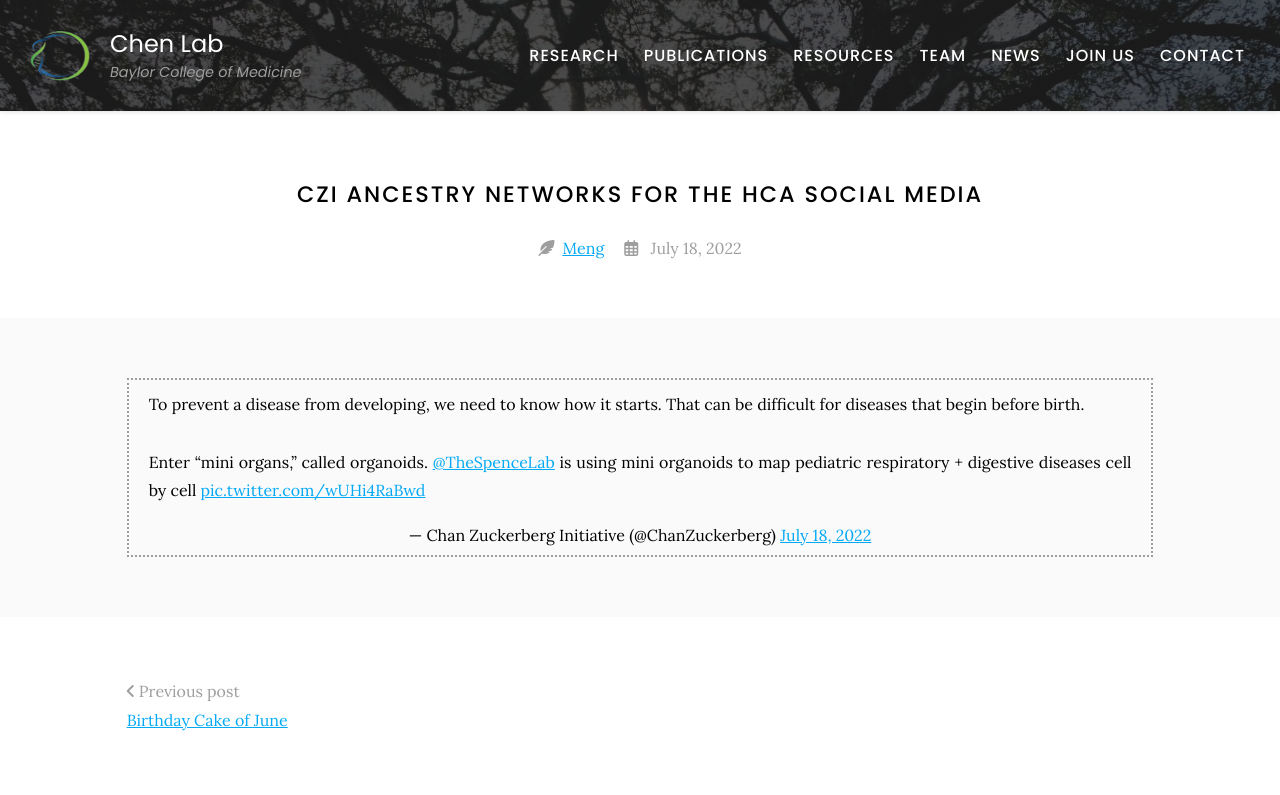
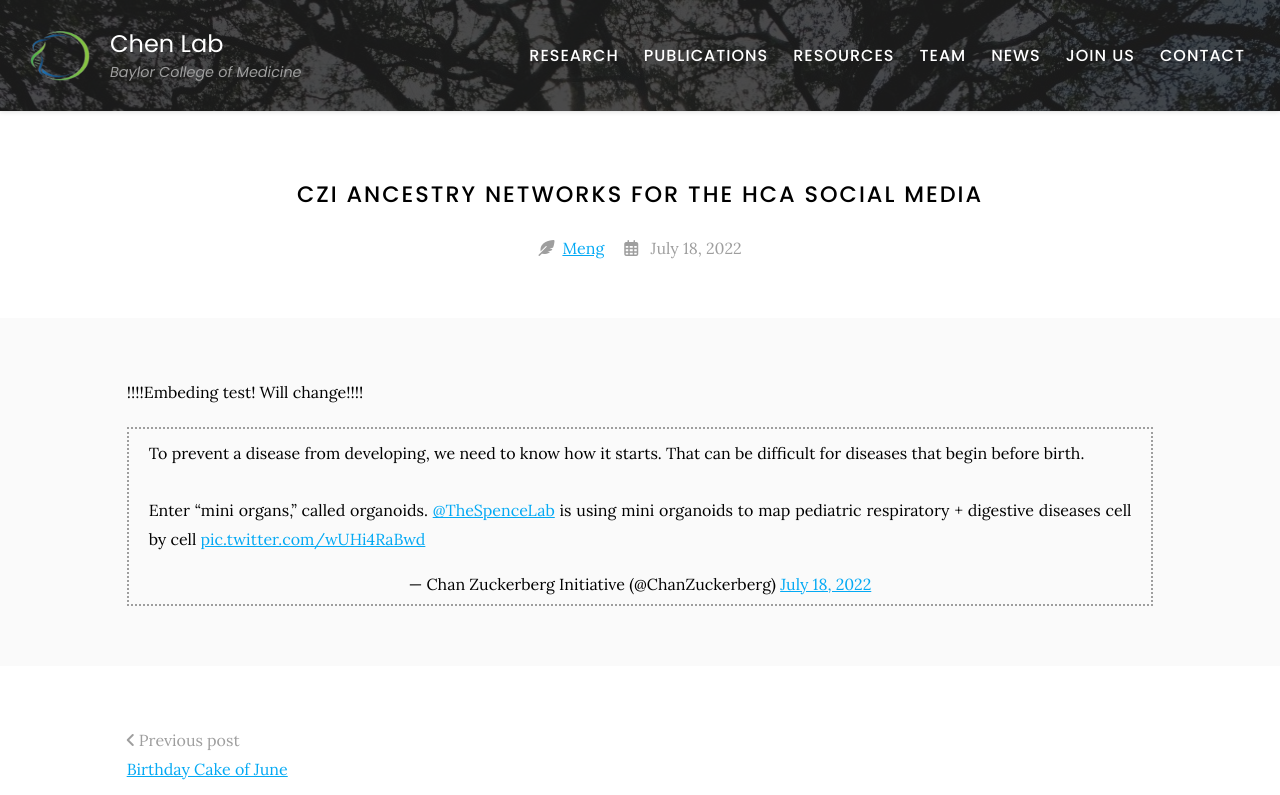
Before and after one commit to RCHENLAB/rchenlab.github.io, a Jekyll site: the page built from _posts/2022-07-18-tweet-CZI.md, in a window 1280 px wide. Shown: the top 795 px of the page. Built offline with Jekyll 4.4.1, drawn with Linux system fonts in a browser that asks for light colours; comment, search, counter and statistics services are not loaded; grey boxes are pictures that could not be loaded.

Commit message:
Update 2022-07-18-tweet-CZI.md

```diff
--- a/_posts/2022-07-18-tweet-CZI.md
+++ b/_posts/2022-07-18-tweet-CZI.md
@@ -4,7 +4,7 @@ tags:
 author: Meng
 member: Rui
 ---
-
+!!!!Embeding test! Will change!!!!
 <!-- Twitter embeds from https://publish.twitter.com/ -->
 
 <blockquote class="twitter-tweet"><p lang="en" dir="ltr">To prevent a disease from developing, we need to know how it starts. That can be difficult for diseases that begin before birth.<br><br>Enter “mini organs,” called organoids. <a href="https://twitter.com/TheSpenceLab?ref_src=twsrc%5Etfw">@TheSpenceLab</a> is using mini organoids to map pediatric respiratory + digestive diseases cell by cell <a href="https://t.co/wUHi4RaBwd">pic.twitter.com/wUHi4RaBwd</a></p>&mdash; Chan Zuckerberg Initiative (@ChanZuckerberg) <a href="https://twitter.com/ChanZuckerberg/status/1549079566970286081?ref_src=twsrc%5Etfw">July 18, 2022</a></blockquote> <script async src="https://platform.twitter.com/widgets.js" charset="utf-8"></script>
```
